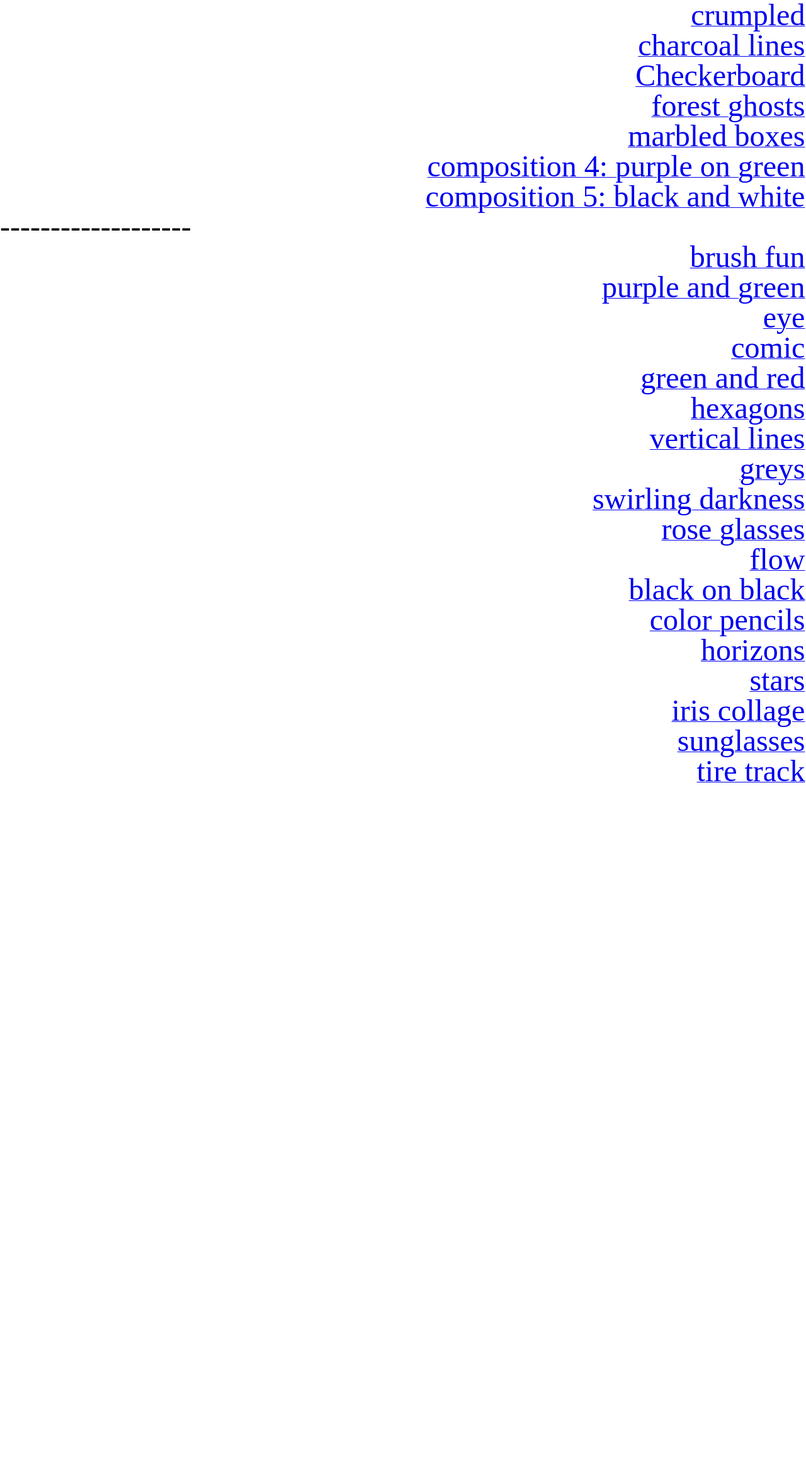
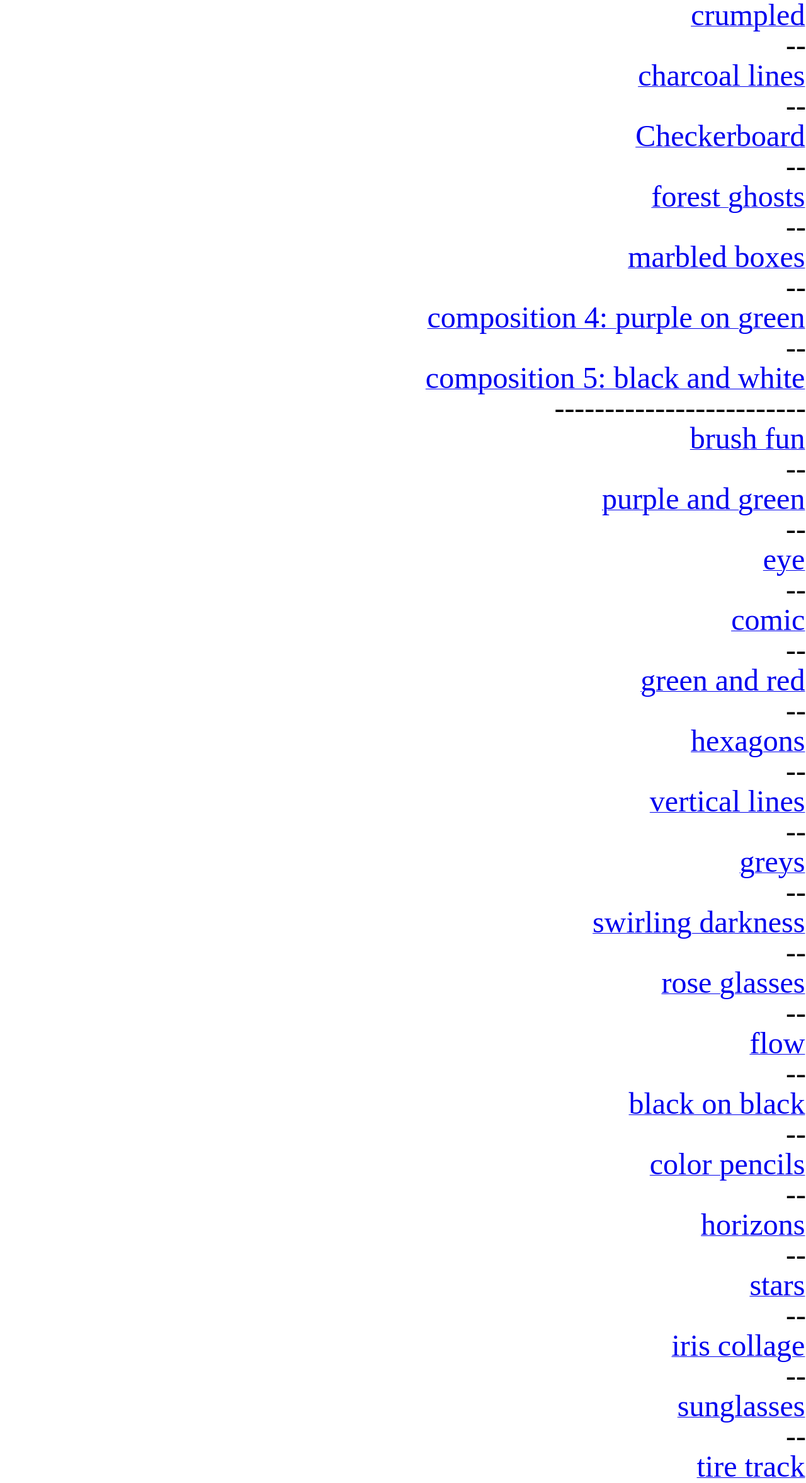
Before and after one commit to rmueller42/JustArtScrollingWebsite, a plain HTML site: page index.html in a window 1280 px wide. Shown: the whole page at 63% size. Before the commit the page ends 1250 px from the top, so only its background shows below. Drawn offline with Linux system fonts and the light colour scheme.

Commit message:
full walkthrough push part 2 electric boogaloo

```diff
--- a/index.html
+++ b/index.html
@@ -27,6 +27,12 @@
                    </font>
                 </a>
             </div>
+            <h1>
+                <div style = "display:flex; justify-content: flex-end;">
+                <font size="+4">
+                   --
+                </font>
+            </h1>
             <div style = "display:flex; justify-content: flex-end;">
                 <a href = "./charcoal_lines.html" style = 'padding-right: 0.1em;'>
                    <font size="+4">
@@ -34,6 +40,12 @@
                    </font>
                 </a>
             </div>
+            <h1>
+                <div style = "display:flex; justify-content: flex-end;">
+                <font size="+4">
+                   --
+                </font>
+            </h1>
             <div style = "display:flex; justify-content: flex-end;">
                 <a href = "./checkerboard.html" style = 'padding-right: 0.1em;'>
                    <font size="+4">
@@ -41,6 +53,12 @@
                    </font>
                 </a>
             </div>
+            <h1>
+                <div style = "display:flex; justify-content: flex-end;">
+                <font size="+4">
+                   --
+                </font>
+            </h1>
             <div style = "display:flex; justify-content: flex-end;">
                 <a href = "./forestGhosts.html" style = 'padding-right: 0.1em;'>
                    <font size="+4">
@@ -48,6 +66,12 @@
                    </font>
                 </a>
             </div>
+            <h1>
+                <div style = "display:flex; justify-content: flex-end;">
+                <font size="+4">
+                   --
+                </font>
+            </h1>
             <div style = "display:flex; justify-content: flex-end;">
                 <a href = "./marbled_boxes.html" style = 'padding-right: 0.1em;'>
                    <font size="+4">
@@ -55,6 +79,12 @@
                    </font>
                 </a>
             </div>
+            <h1>
+                <div style = "display:flex; justify-content: flex-end;">
+                <font size="+4">
+                   --
+                </font>
+            </h1>
             <div style = "display:flex; justify-content: flex-end;">
                 <a href = "./composition4.html" style = 'padding-right: 0.1em;'>
                    <font size="+4">
@@ -62,6 +92,12 @@
                    </font>
                 </a>
             </div>
+            <h1>
+                <div style = "display:flex; justify-content: flex-end;">
+                <font size="+4">
+                   --
+                </font>
+            </h1>
             <div style = "display:flex; justify-content: flex-end;">
                 <a href = "./composition5.html" style = 'padding-right: 0.1em;'>
                    <font size="+4">
@@ -70,10 +106,14 @@
                 </a>
             </div>
             <h1>
+                <div style = "display:flex; justify-content: flex-end;">
                 <font size="+4">
-                   -------------------
+                   -------------------------
                 </font>
             </h1>
+
+
+
 
 
             <div style = "display:flex; justify-content: flex-end;">
@@ -83,6 +123,12 @@
                    </font>
                 </a>
             </div>
+            <h1>
+                <div style = "display:flex; justify-content: flex-end;">
+                <font size="+4">
+                   --
+                </font>
+            </h1>
             <div style = "display:flex; justify-content: flex-end;">
                 <a href = "./PurpleAndGreen.html" style = 'padding-right: 0.1em;'>
                     <font size="+4">
@@ -90,6 +136,12 @@
                     </font>
                 </a>
             </div>
+            <h1>
+                <div style = "display:flex; justify-content: flex-end;">
+                <font size="+4">
+                   --
+                </font>
+            </h1>
             <div style = "display:flex; justify-content: flex-end;">
                 <a href = "./eye.html" style = 'padding-right: 0.1em;'>
                    <font size="+4">
@@ -97,6 +149,12 @@
                    </font>
                 </a>
             </div>
+            <h1>
+                <div style = "display:flex; justify-content: flex-end;">
+                <font size="+4">
+                   --
+                </font>
+            </h1>
             <div style = "display:flex; justify-content: flex-end;">
                 <a href = "./comic.html" style = 'padding-right: 0.1em;'>
                    <font size="+4">
@@ -104,6 +162,12 @@
                    </font>
                 </a>
             </div>
+            <h1>
+                <div style = "display:flex; justify-content: flex-end;">
+                <font size="+4">
+                   --
+                </font>
+            </h1>
             <div style = "display:flex; justify-content: flex-end;">
                 <a href = "./greenAndRed.html" style = 'padding-right: 0.1em;'>
                    <font size="+4">
@@ -111,6 +175,12 @@
                    </font>
                 </a>
             </div>
+            <h1>
+                <div style = "display:flex; justify-content: flex-end;">
+                <font size="+4">
+                   --
+                </font>
+            </h1>
             <div style = "display:flex; justify-content: flex-end;">
                 <a href = "./hexagons.html" style = 'padding-right: 0.1em;'>
                    <font size="+4">
@@ -118,6 +188,12 @@
                    </font>
                 </a>
             </div>
+            <h1>
+                <div style = "display:flex; justify-content: flex-end;">
+                <font size="+4">
+                   --
+                </font>
+            </h1>
             <div style = "display:flex; justify-content: flex-end;">
                 <a href = "./verticalLines.html" style = 'padding-right: 0.1em;'>
                    <font size="+4">
@@ -125,6 +201,12 @@
                    </font>
                 </a>
             </div>
+            <h1>
+                <div style = "display:flex; justify-content: flex-end;">
+                <font size="+4">
+                   --
+                </font>
+            </h1>
             <div style = "display:flex; justify-content: flex-end;">
                 <a href = "./greys.html" style = 'padding-right: 0.1em;'>
                    <font size="+4">
@@ -132,6 +214,12 @@
                    </font>
                 </a>
             </div>
+            <h1>
+                <div style = "display:flex; justify-content: flex-end;">
+                <font size="+4">
+                   --
+                </font>
+            </h1>
             <div style = "display:flex; justify-content: flex-end;">
                 <a href = "./swirlingDarkness.html" style = 'padding-right: 0.1em;'>
                    <font size="+4">
@@ -139,6 +227,12 @@
                    </font>
                 </a>
             </div>
+            <h1>
+                <div style = "display:flex; justify-content: flex-end;">
+                <font size="+4">
+                   --
+                </font>
+            </h1>
             <div style = "display:flex; justify-content: flex-end;">
                 <a href = "./roseGlasses.html" style = 'padding-right: 0.1em;'>
                    <font size="+4">
@@ -146,6 +240,12 @@
                    </font>
                 </a>
             </div>
+            <h1>
+                <div style = "display:flex; justify-content: flex-end;">
+                <font size="+4">
+                   --
+                </font>
+            </h1>
             <div style = "display:flex; justify-content: flex-end;">
                 <a href = "./flow.html" style = 'padding-right: 0.1em;'>
                    <font size="+4">
@@ -153,6 +253,12 @@
                    </font>
                 </a>
             </div>
+            <h1>
+                <div style = "display:flex; justify-content: flex-end;">
+                <font size="+4">
+                   --
+                </font>
+            </h1>
             <div style = "display:flex; justify-content: flex-end;">
                 <a href = "./blackOnBlack.html" style = 'padding-right: 0.1em;'>
                    <font size="+4">
@@ -160,6 +266,12 @@
                    </font>
                 </a>
             </div>
+            <h1>
+                <div style = "display:flex; justify-content: flex-end;">
+                <font size="+4">
+                   --
+                </font>
+            </h1>
             <div style = "display:flex; justify-content: flex-end;">
                 <a href = "./coloredPencils.html" style = 'padding-right: 0.1em;'>
                    <font size="+4">
@@ -167,6 +279,12 @@
                    </font>
                 </a>
             </div>
+            <h1>
+                <div style = "display:flex; justify-content: flex-end;">
+                <font size="+4">
+                   --
+                </font>
+            </h1>
             <div style = "display:flex; justify-content: flex-end;">
                 <a href = "./horizons.html" style = 'padding-right: 0.1em;'>
                    <font size="+4">
@@ -174,6 +292,12 @@
                    </font>
                 </a>
             </div>
+            <h1>
+                <div style = "display:flex; justify-content: flex-end;">
+                <font size="+4">
+                   --
+                </font>
+            </h1>
             <div style = "display:flex; justify-content: flex-end;">
                 <a href = "./stars.html" style = 'padding-right: 0.1em;'>
                    <font size="+4">
@@ -181,6 +305,12 @@
                    </font>
                 </a>
             </div>
+            <h1>
+                <div style = "display:flex; justify-content: flex-end;">
+                <font size="+4">
+                   --
+                </font>
+            </h1>
             <div style = "display:flex; justify-content: flex-end;">
                 <a href = "./iriscollage.html" style = 'padding-right: 0.1em;'>
                    <font size="+4">
@@ -188,6 +318,12 @@
                    </font>
                 </a>
             </div>
+            <h1>
+                <div style = "display:flex; justify-content: flex-end;">
+                <font size="+4">
+                   --
+                </font>
+            </h1>
             <div style = "display:flex; justify-content: flex-end;">
                 <a href = "./sunglasses.html" style = 'padding-right: 0.1em;'>
                    <font size="+4">
@@ -195,6 +331,12 @@
                    </font>
                 </a>
             </div>
+            <h1>
+                <div style = "display:flex; justify-content: flex-end;">
+                <font size="+4">
+                   --
+                </font>
+            </h1>
             <div style = "display:flex; justify-content: flex-end;">
                 <a href = "./tireTrack.html" style = 'padding-right: 0.1em;'>
                    <font size="+4">
--- a/reset.css
+++ b/reset.css
@@ -22,6 +22,8 @@ time, mark, audio, video {
     font-size: 100%;
     font: inherit;
     vertical-align: baseline;
+    scrollbar-width: auto;
+    scrollbar-color: red orange;
 }
 /* HTML5 display-role reset for older browsers */
 article, aside, details, figcaption, figure,
```
